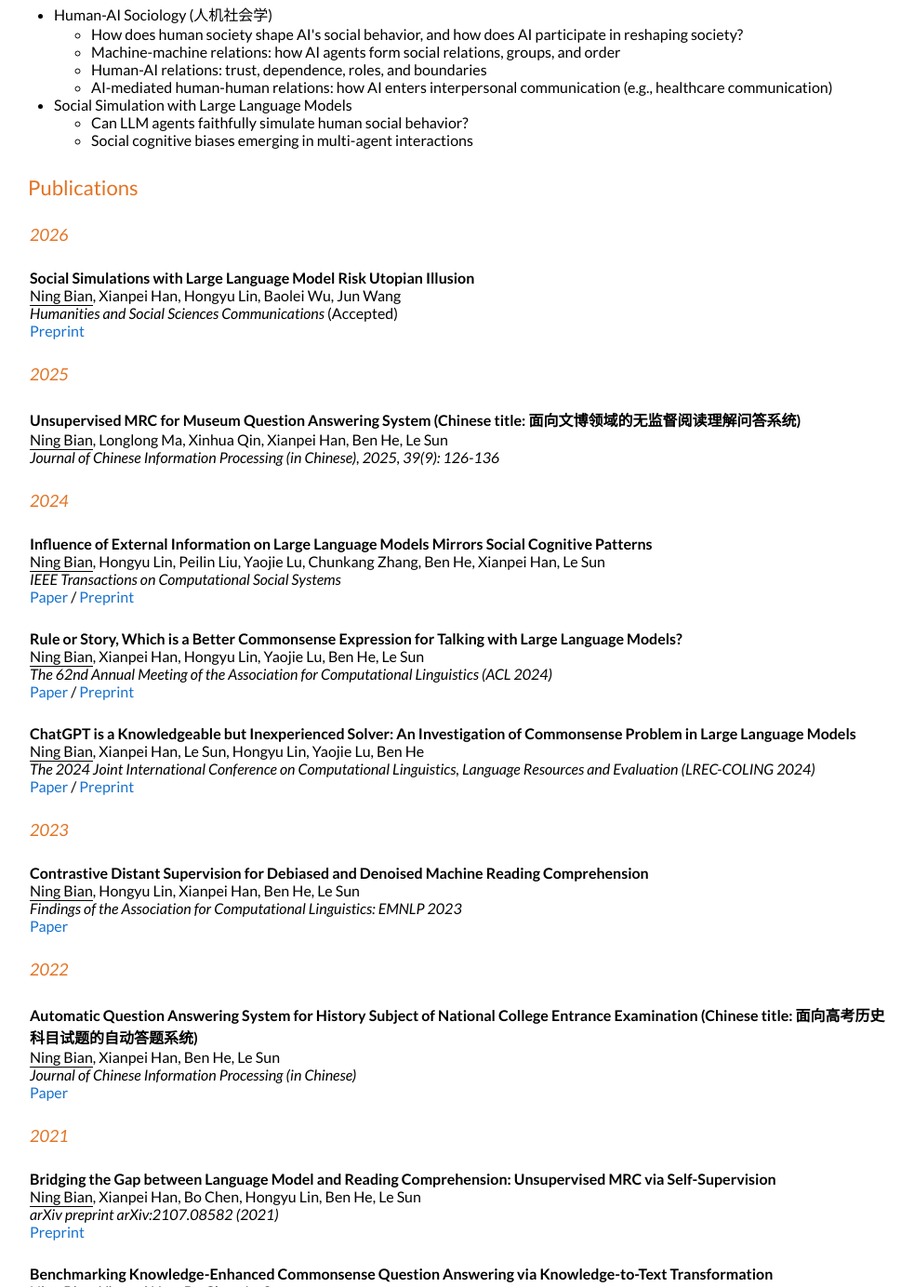
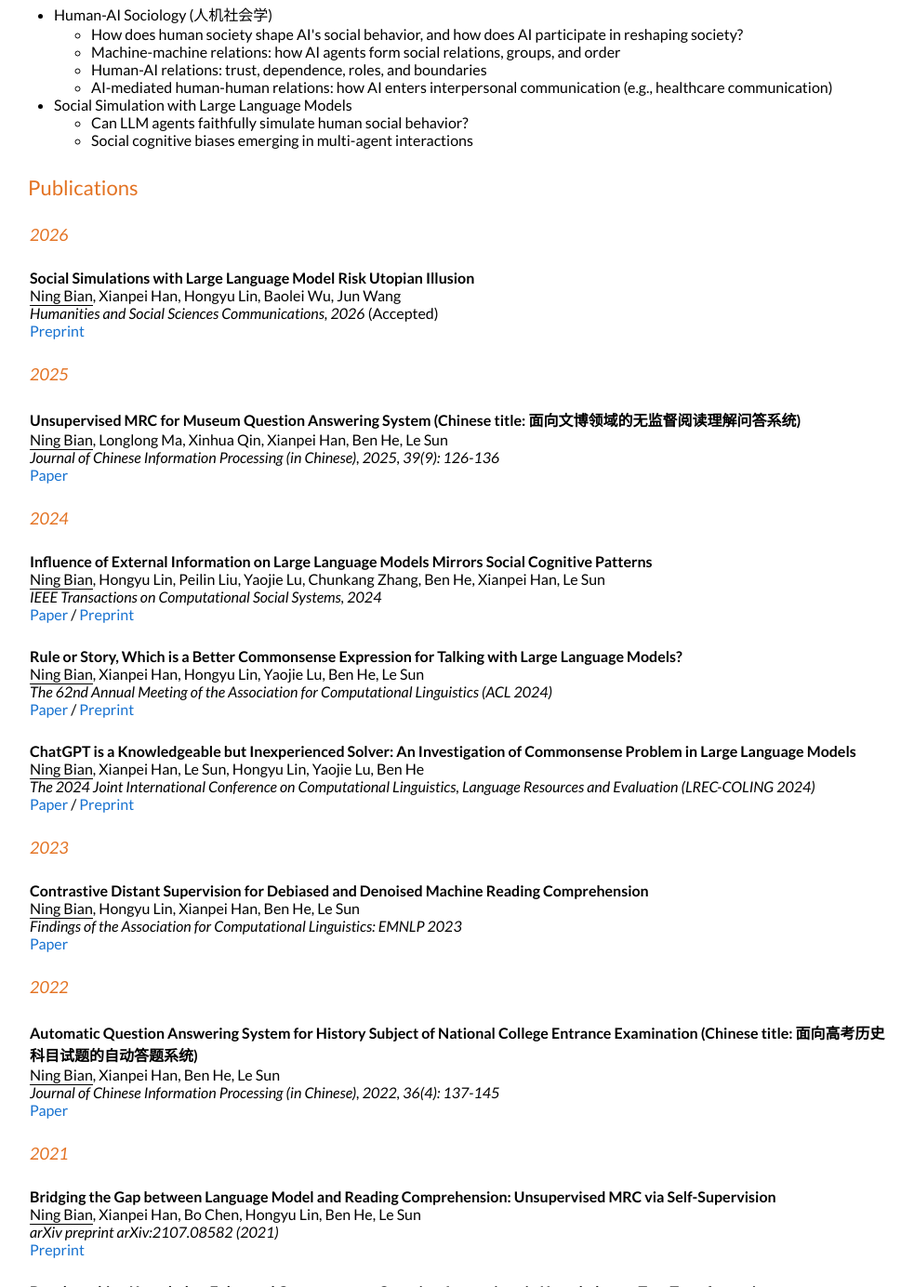
Before and after one commit to RefluxNing/RefluxNing.github.io, a plain HTML site: page index.html in a window 1280 px wide. Shown: the part 342-1726 px from the top of the page at 93% size, without its empty margins (142-1125 px from the left). Drawn offline with Linux system fonts and the light colour scheme; some packages are replaced by stand-ins of ours; a script that the page names is missing.

Commit message:
Add files via upload

```diff
--- a/index.html
+++ b/index.html
@@ -228,7 +228,7 @@
                             <br>
                             <span class="underline">Ning Bian</span>, Xianpei Han, Hongyu Lin, Baolei Wu, Jun Wang
                             <br>
-                            <i>Humanities and Social Sciences Communications</i> (Accepted)
+                            <i>Humanities and Social Sciences Communications, 2026</i> (Accepted)
                             <br> <a href="https://arxiv.org/abs/2510.21180">Preprint</a>
                         </td>
                     </tr>
@@ -244,7 +244,7 @@
                             <span class="underline">Ning Bian</span>, Longlong Ma, Xinhua Qin, Xianpei Han, Ben He, Le Sun
                             <br>
                             <i>Journal of Chinese Information Processing (in Chinese), 2025, 39(9): 126-136</i>
-                            <br>
+                            <br> <a href="http://jcip.cipsc.org.cn/article/id/zwxxxb_3986">Paper</a>
                         </td>
                     </tr>
 
@@ -258,7 +258,7 @@
                             <br>
                             <span class="underline">Ning Bian</span>, Hongyu Lin, Peilin Liu, Yaojie Lu, Chunkang Zhang, Ben He, Xianpei Han, Le Sun
                             <br>
-                            <i>IEEE Transactions on Computational Social Systems</i>
+                            <i>IEEE Transactions on Computational Social Systems, 2024</i>
                             <br> <a href="https://doi.org/10.1109/TCSS.2024.3476030">Paper</a> /
                             <a href="https://arxiv.org/abs/2305.04812">Preprint</a>
                         </td>
@@ -318,9 +318,8 @@
                             <br>
                             <span class="underline">Ning Bian</span>, Xianpei Han, Ben He, Le Sun
                             <br>
-                            <i>Journal of Chinese Information Processing (in Chinese)</i>
-                            <br>
-                            <a href="http://jcip.cipsc.org.cn/CN/Y2022/V36/I4/137">Paper</a>
+                            <i>Journal of Chinese Information Processing (in Chinese), 2022, 36(4): 137-145</i>
+                            <br> <a href="http://jcip.cipsc.org.cn/article/id/zwxxxb_3309">Paper</a>
                             <!-- <span class="tldr">TL;DR:  </span> -->
                         </td>
                     </tr>
```
